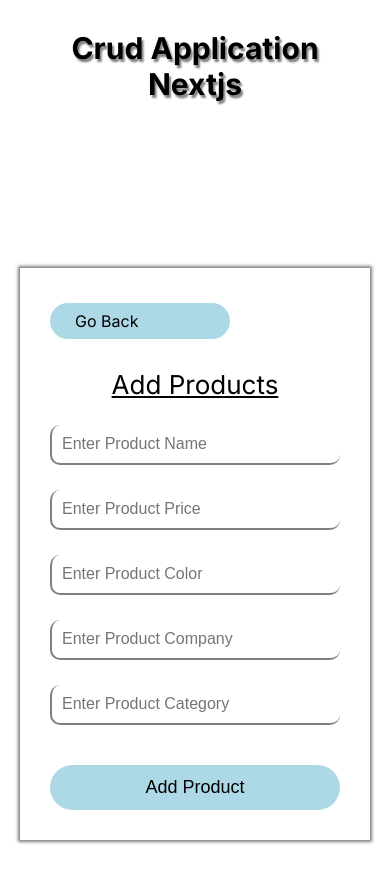
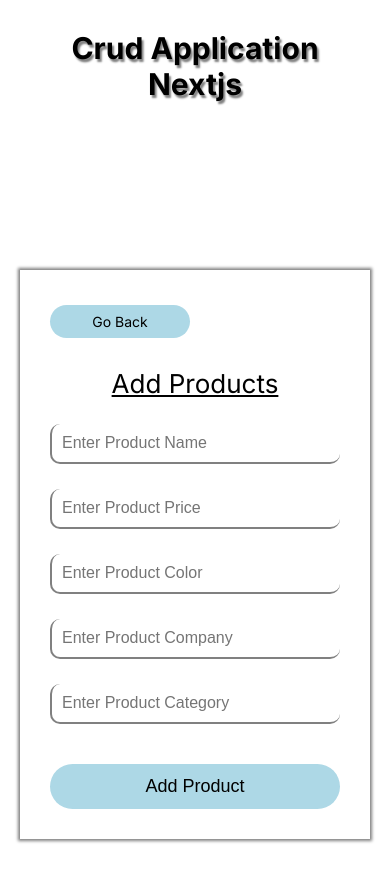
Before and after one commit to jigneshgit935/Crud-Application-Nextjs, a Next.js app: page /addProduct in a window 390 px wide. Shown: the top 882 px of the page. Built offline with nearby package versions, Linux system fonts and the light colour scheme.

Commit message:
wokring on responsce

```diff
--- a/app/globals.css
+++ b/app/globals.css
@@ -74,9 +74,28 @@
   font-weight: normal;
 }
 
-@media screen and (max-width: 769px) {
+@media screen and (max-width: 600px) {
   .CrudApp .titleClass {
     text-align: center;
     font-size: 30px;
   }
+
+  .linkdesign {
+    background-color: #add8e6;
+    color: white;
+    padding: 8px 20px;
+    text-decoration: none;
+    color: black;
+    border-radius: 20px;
+    width: 140px;
+    margin: 5px 0px;
+    font-size: 14px;
+    text-align: center;
+    font-weight: normal;
+    outline: none;
+    border: none;
+  }
+  .productTitle {
+    font-size: 14px;
+  }
 }
--- a/components/ProductsList.jsx
+++ b/components/ProductsList.jsx
@@ -27,7 +27,7 @@
     <main>
       <div className="productMainPage">
         <div className="alignheadandlink">
-          <h2>Product List</h2>
+          <h2 className="productTitle">Product List</h2>
 
           <Link className="linkdesign" href="/addProduct">
             Add Products
```
